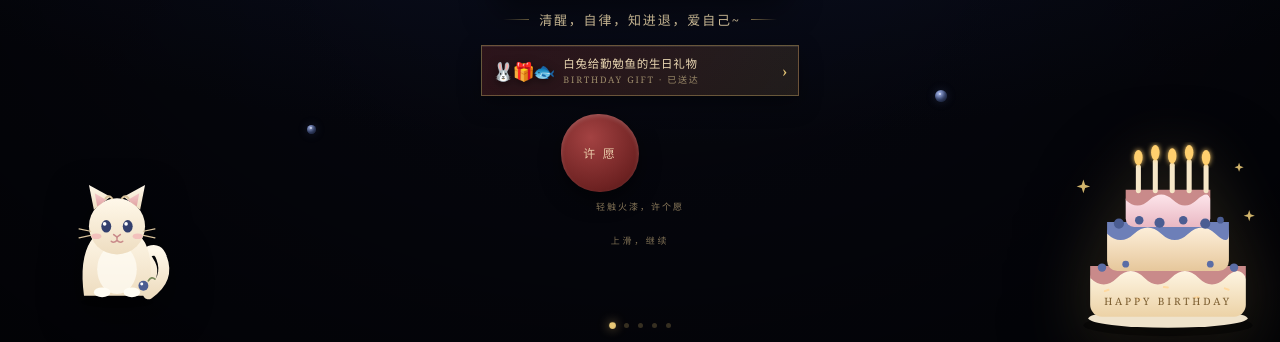
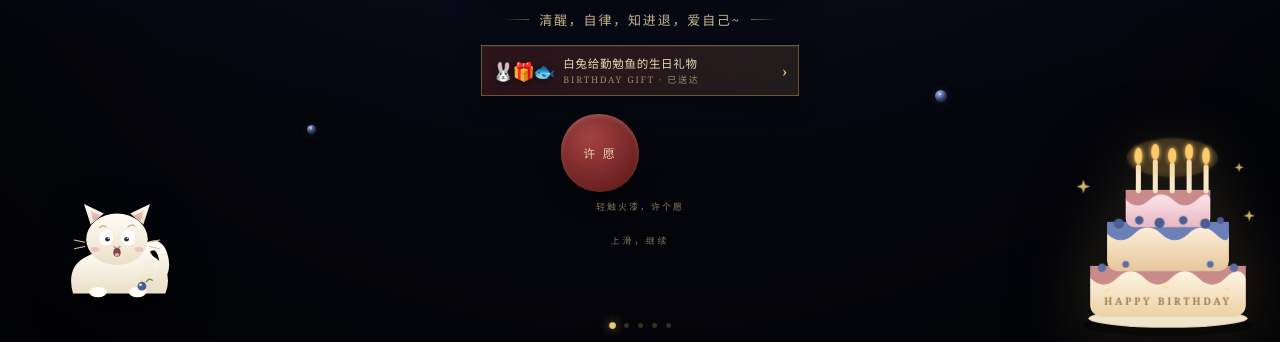
Before and after one commit to xiao-tu1/menu-mail, a plain HTML site: page docs/season-idv/index.html in a window 1280 px wide. Shown: the part 458-800 px from the top of the page. Drawn offline with Linux system fonts and the light colour scheme.

Commit message:
idv: derp cat + animated candle flames

```diff
--- a/docs/season-idv/index.html
+++ b/docs/season-idv/index.html
@@ -334,6 +334,17 @@
   .bless-text{font-size:17px;line-height:2.1;letter-spacing:.04em;margin:8px 0 14px;position:relative;z-index:1;}
   .bless-emoji{font-size:15px;color:#7c2b2b;letter-spacing:.1em;margin-bottom:14px;}
   .bless-from{text-align:right;font-size:13px;color:#5a4d38;letter-spacing:.08em;}
+
+  .flame{transform-box:fill-box;transform-origin:50% 100%;animation:flicker .22s ease-in-out infinite alternate;}
+  .flame.f2,.flame.f4{animation-delay:-.07s;animation-duration:.19s;}
+  .flame.f1,.flame.f5{animation-delay:-.12s;animation-duration:.26s;}
+  @keyframes flicker{
+    0%{transform:scale(1,1) translateY(0);opacity:.92;}
+    45%{transform:scale(.88,1.14) translateY(-1px);opacity:1;}
+    100%{transform:scale(1.06,.92) translateY(1px);opacity:.88;}
+  }
+  .flameGlow{transform-box:fill-box;transform-origin:center;animation:glowPulse 1.8s ease-in-out infinite;}
+  @keyframes glowPulse{0%,100%{opacity:.55;transform:scale(1)}50%{opacity:.95;transform:scale(1.08)}}
 </style>
 </head>
 <body>
@@ -376,12 +387,13 @@
       <rect x="152" y="36" width="6" height="40" rx="3" fill="#f6e7c8"/>
       <rect x="172" y="42" width="6" height="34" rx="3" fill="#f6e7c8"/>
     </g>
+    <ellipse class="flameGlow" cx="135" cy="34" rx="52" ry="22" fill="rgba(255,190,90,.18)" filter="url(#glow)"/>
     <g filter="url(#glow)">
-      <ellipse cx="95" cy="34" rx="5" ry="9" fill="#ffcf6e"/>
-      <ellipse cx="115" cy="28" rx="5" ry="9" fill="#ffcf6e"/>
-      <ellipse cx="135" cy="32" rx="5" ry="9" fill="#ffcf6e"/>
-      <ellipse cx="155" cy="28" rx="5" ry="9" fill="#ffcf6e"/>
-      <ellipse cx="175" cy="34" rx="5" ry="9" fill="#ffcf6e"/>
+      <ellipse class="flame f1" cx="95" cy="34" rx="5" ry="9" fill="#ffcf6e"/>
+      <ellipse class="flame f2" cx="115" cy="28" rx="5" ry="9" fill="#ffcf6e"/>
+      <ellipse class="flame f3" cx="135" cy="32" rx="5" ry="9" fill="#ffcf6e"/>
+      <ellipse class="flame f4" cx="155" cy="28" rx="5" ry="9" fill="#ffcf6e"/>
+      <ellipse class="flame f5" cx="175" cy="34" rx="5" ry="9" fill="#ffcf6e"/>
     </g>
     <g fill="#4b5d92">
       <circle cx="72" cy="112" r="6"/><circle cx="96" cy="108" r="5"/><circle cx="120" cy="111" r="6"/>
@@ -405,37 +417,41 @@
     </g>
   </svg>
 
-  <svg class="cat" viewBox="0 0 160 180" aria-hidden="true">
+  <svg class="cat" viewBox="0 0 180 170" aria-hidden="true">
     <defs>
-      <linearGradient id="fur" x1="0" y1="0" x2="0" y2="1"><stop offset="0" stop-color="#fff8ea"/><stop offset="1" stop-color="#eeddc0"/></linearGradient>
-      <linearGradient id="ear" x1="0" y1="0" x2="0" y2="1"><stop offset="0" stop-color="#f6c9c9"/><stop offset="1" stop-color="#dfa3a3"/></linearGradient>
+      <linearGradient id="fur2" x1="0" y1="0" x2="0" y2="1"><stop offset="0" stop-color="#fffdf6"/><stop offset="1" stop-color="#eadfc8"/></linearGradient>
+      <linearGradient id="ear2" x1="0" y1="0" x2="0" y2="1"><stop offset="0" stop-color="#f3c6c6"/><stop offset="1" stop-color="#dda0a0"/></linearGradient>
     </defs>
-    <ellipse cx="80" cy="170" rx="44" ry="7" fill="rgba(0,0,0,.3)"/>
-    <path d="M118 160 q26 -18 16 -44 q-4 -12 -14 -8 q-8 4 -2 12 q10 14 -4 30" fill="none" stroke="url(#fur)" stroke-width="13" stroke-linecap="round"/>
-    <path d="M40 162 q-6 -44 8 -66 q10 -16 32 -16 q24 0 34 18 q12 24 4 64 z" fill="url(#fur)"/>
-    <ellipse cx="80" cy="130" rx="24" ry="30" fill="#fffdf4" opacity=".75"/>
-    <circle cx="80" cy="78" r="34" fill="url(#fur)"/>
-    <path d="M52 58 l-6 -30 l26 14 z" fill="url(#fur)"/>
-    <path d="M108 58 l6 -30 l-26 14 z" fill="url(#fur)"/>
-    <path d="M56 54 l-3 -16 l14 8 z" fill="url(#ear)"/>
-    <path d="M104 54 l3 -16 l-14 8 z" fill="url(#ear)"/>
-    <path d="M66 44 q4 -5 8 0 M86 44 q4 -5 8 0" stroke="#d9c39c" stroke-width="2.4" fill="none" stroke-linecap="round"/>
-    <ellipse cx="67" cy="78" rx="6" ry="7.6" fill="#33406e"/>
-    <ellipse cx="93" cy="78" rx="6" ry="7.6" fill="#33406e"/>
-    <circle cx="65" cy="75" r="2.2" fill="#fff"/>
-    <circle cx="91" cy="75" r="2.2" fill="#fff"/>
-    <ellipse cx="55" cy="90" rx="6" ry="3.4" fill="#f2b8b8" opacity=".8"/>
-    <ellipse cx="105" cy="90" rx="6" ry="3.4" fill="#f2b8b8" opacity=".8"/>
-    <path d="M76 88 l4 3 l4 -3" fill="none" stroke="#c98a8a" stroke-width="2" stroke-linecap="round"/>
-    <path d="M80 91 v4 M80 95 q-4 4 -7 1 M80 95 q4 4 7 1" stroke="#c98a8a" stroke-width="1.8" fill="none" stroke-linecap="round"/>
+    <ellipse cx="92" cy="158" rx="56" ry="7" fill="rgba(0,0,0,.3)"/>
+    <path d="M30 148 q-10 -36 18 -50 q20 -12 46 -12 q36 0 54 18 q18 18 8 44 z" fill="url(#fur2)"/>
+    <path d="M132 140 q30 -16 20 -46 q-6 -16 -18 -10 q-9 5 -3 13 q10 14 -6 34" fill="none" stroke="url(#fur2)" stroke-width="13" stroke-linecap="round"/>
+    <ellipse cx="90" cy="74" rx="42" ry="35" fill="url(#fur2)"/>
+    <path d="M54 54 l-9 -28 l27 13 z" fill="url(#fur2)"/>
+    <path d="M126 54 l9 -28 l-27 13 z" fill="url(#fur2)"/>
+    <path d="M58 49 l-4 -14 l14 7 z" fill="url(#ear2)"/>
+    <path d="M122 49 l4 -14 l-14 7 z" fill="url(#ear2)"/>
+    <g>
+      <ellipse cx="75" cy="72" rx="9.5" ry="10.5" fill="#fff"/>
+      <ellipse cx="105" cy="72" rx="9.5" ry="10.5" fill="#fff"/>
+      <circle cx="77" cy="74" r="3.2" fill="#2b2b2b"/>
+      <circle cx="103" cy="74" r="3.2" fill="#2b2b2b"/>
+      <circle cx="78" cy="72.5" r="1" fill="#fff"/>
+      <circle cx="104" cy="72.5" r="1" fill="#fff"/>
+    </g>
+    <path d="M66 58 q5 -4 9 -1 M105 57 q5 -4 9 -1" stroke="#cdb794" stroke-width="2" fill="none" stroke-linecap="round"/>
+    <ellipse cx="60" cy="88" rx="6" ry="3.4" fill="#f0b6b6" opacity=".75"/>
+    <ellipse cx="120" cy="88" rx="6" ry="3.4" fill="#f0b6b6" opacity=".75"/>
+    <path d="M86 84 l4 3 l4 -3" fill="none" stroke="#c98a8a" stroke-width="2" stroke-linecap="round"/>
+    <ellipse cx="90" cy="92" rx="5" ry="6" fill="#7a4a4a"/>
+    <ellipse cx="90" cy="95" rx="3" ry="2.4" fill="#f2a0a0"/>
     <g stroke="#d9c39c" stroke-width="1.4" stroke-linecap="round">
-      <path d="M48 84 l-14 -3 M48 89 l-14 3 M112 84 l14 -3 M112 89 l14 3"/>
+      <path d="M46 78 l-14 -3 M46 84 l-14 3 M134 78 l14 -3 M134 84 l14 3"/>
     </g>
-    <ellipse cx="62" cy="158" rx="10" ry="6" fill="#fffdf4"/>
-    <ellipse cx="98" cy="158" rx="10" ry="6" fill="#fffdf4"/>
-    <circle cx="112" cy="150" r="6" fill="#4b5d92"/>
-    <circle cx="110" cy="148" r="1.8" fill="#fff"/>
-    <path d="M118 144 q4 -6 8 -2" stroke="#7a8a5a" stroke-width="2" fill="none" stroke-linecap="round"/>
+    <ellipse cx="64" cy="146" rx="12" ry="7" fill="#fffdf4"/>
+    <ellipse cx="118" cy="146" rx="12" ry="7" fill="#fffdf4"/>
+    <circle cx="124" cy="138" r="6" fill="#4b5d92"/>
+    <circle cx="122" cy="136" r="1.8" fill="#fff"/>
+    <path d="M130 132 q4 -6 8 -2" stroke="#7a8a5a" stroke-width="2" fill="none" stroke-linecap="round"/>
   </svg>
 </div>
 
```
